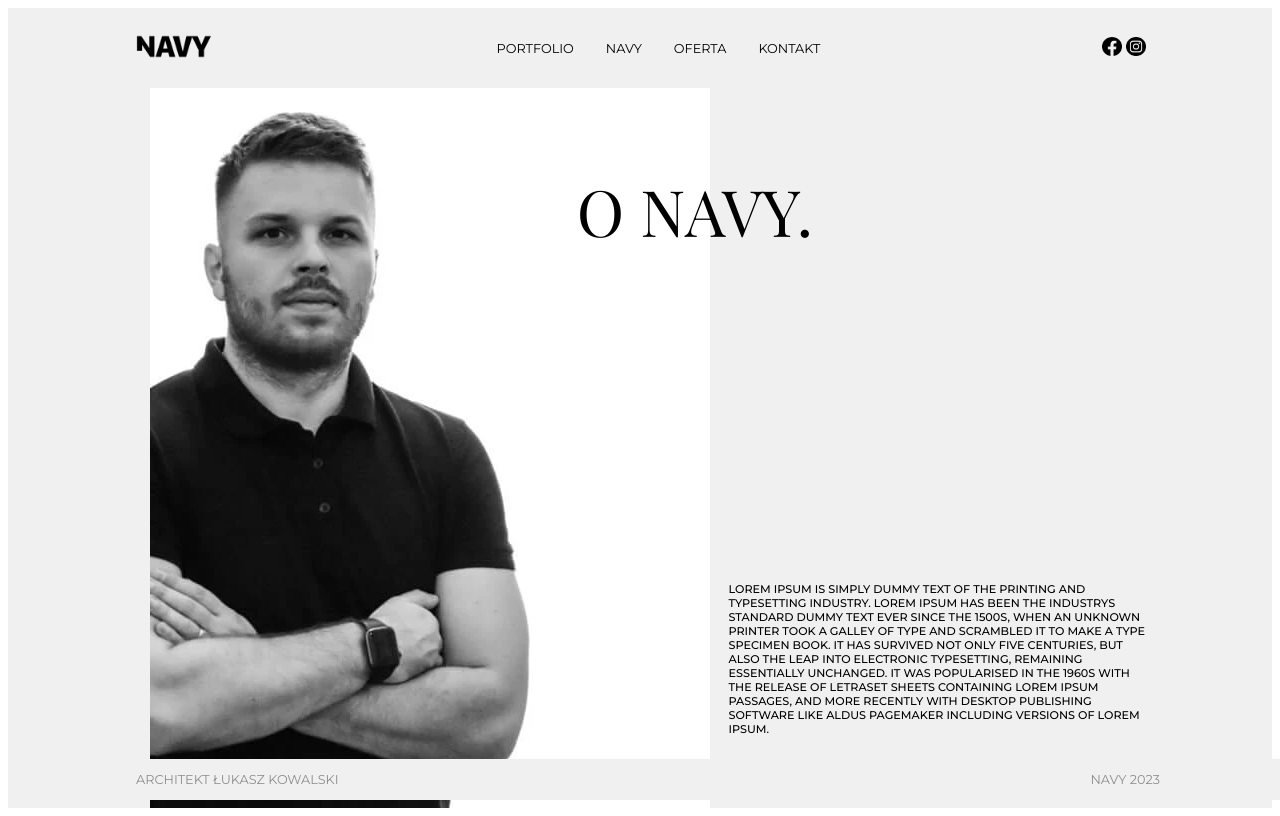
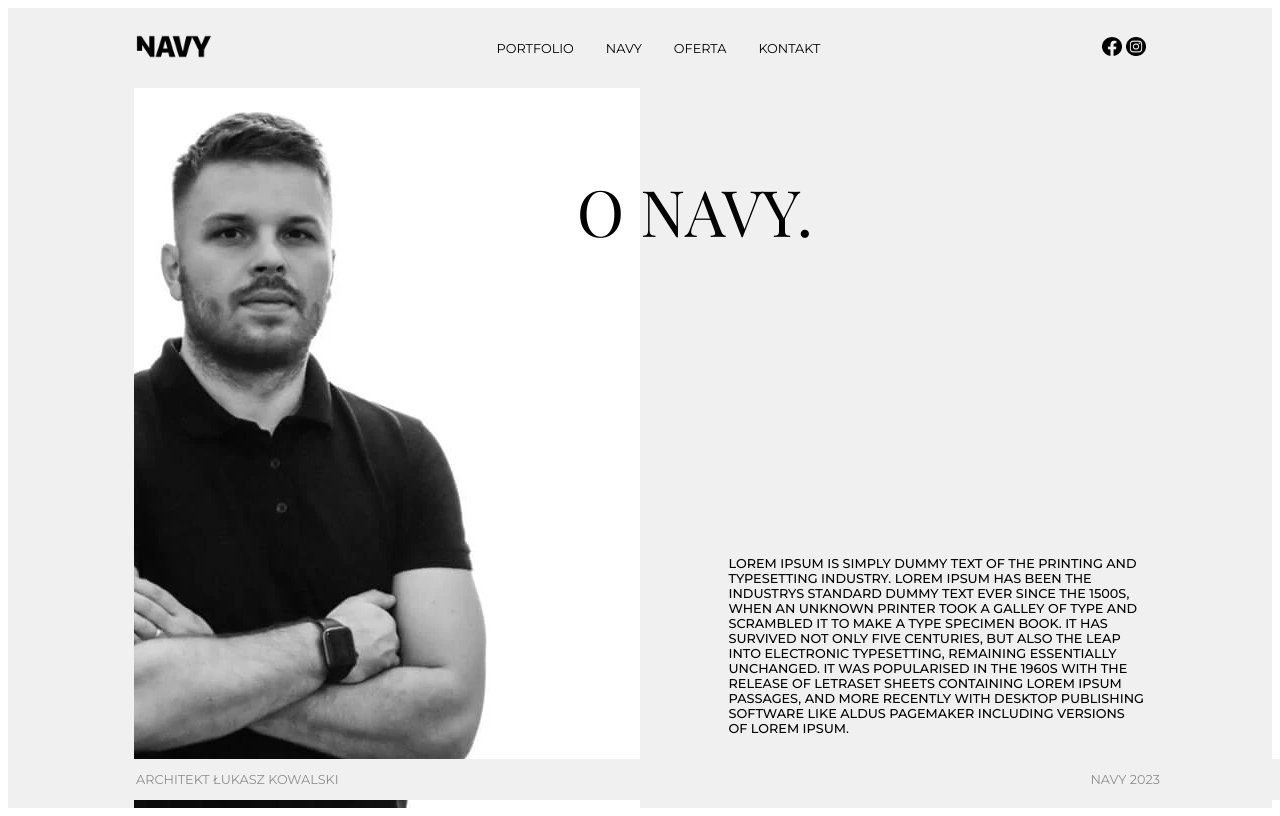
Before and after one commit to m6k4/nuxt-website, a Nuxt app: page /navy in a window 1280 px wide. Built offline with nearby package versions, Linux system fonts and the light colour scheme; a web font is replaced by a local one.

Commit message:
fix img width

```diff
--- a/components/TheContentComponent.vue
+++ b/components/TheContentComponent.vue
@@ -147,12 +147,9 @@ export default {
 
 @media only screen and (max-width: 1600px) {
   .TheContentComponent__content {
-    font-size: 0.7rem;
+    font-size: 0.8rem;
     width: 33%;
     bottom: 10%;
-  }
-  .TheContentComponent__image {
-    width: 35rem;
   }
   .TheContentComponent__title {
     font-size: 4.5rem;
@@ -162,9 +159,6 @@ export default {
   }
 }
 @media only screen and (max-width: 1400px) {
-  .TheContentComponent__image {
-    margin-left: 1rem;
-  }
   .TheContentComponent__title {
     font-size: 4rem;
   }
```
